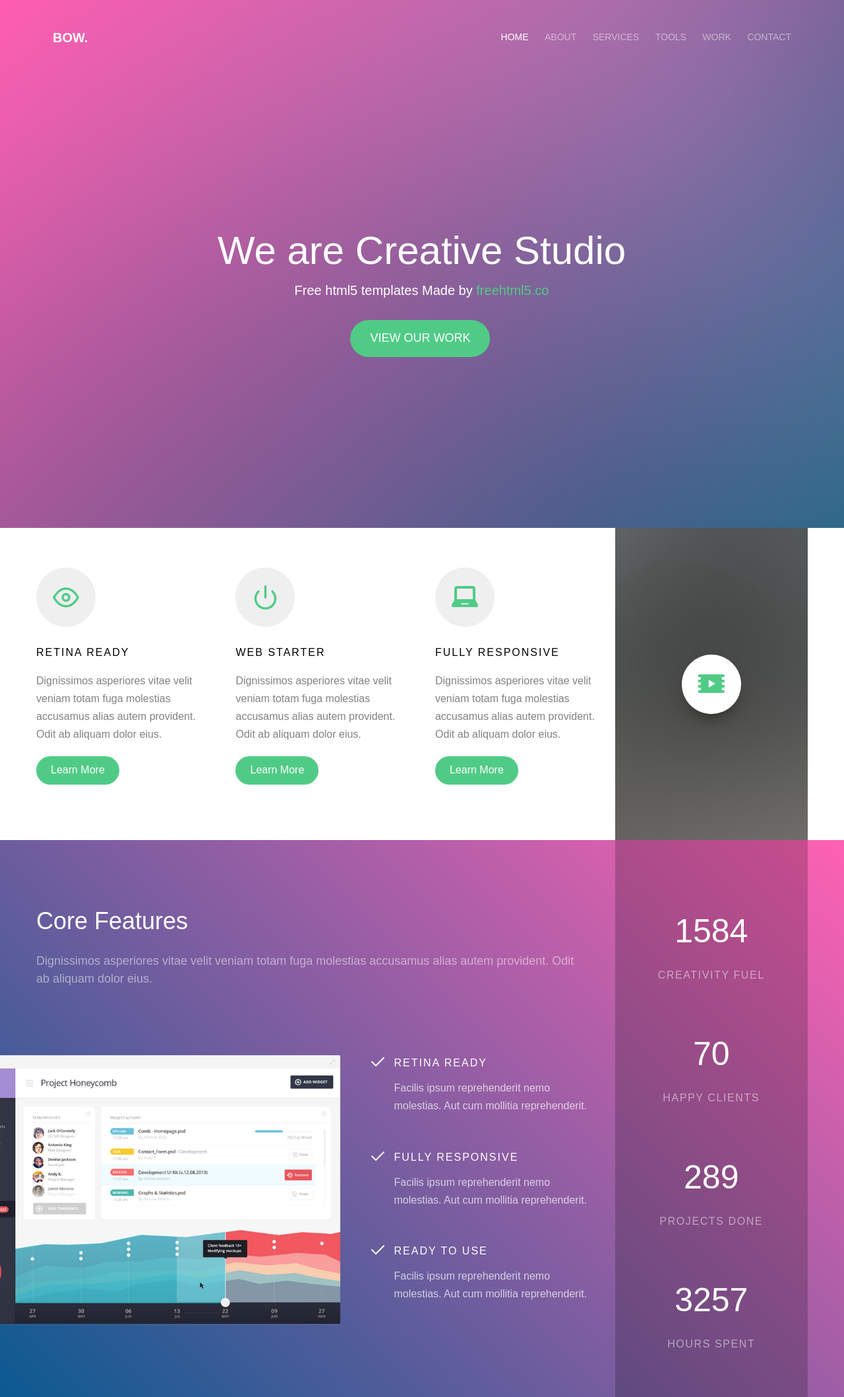
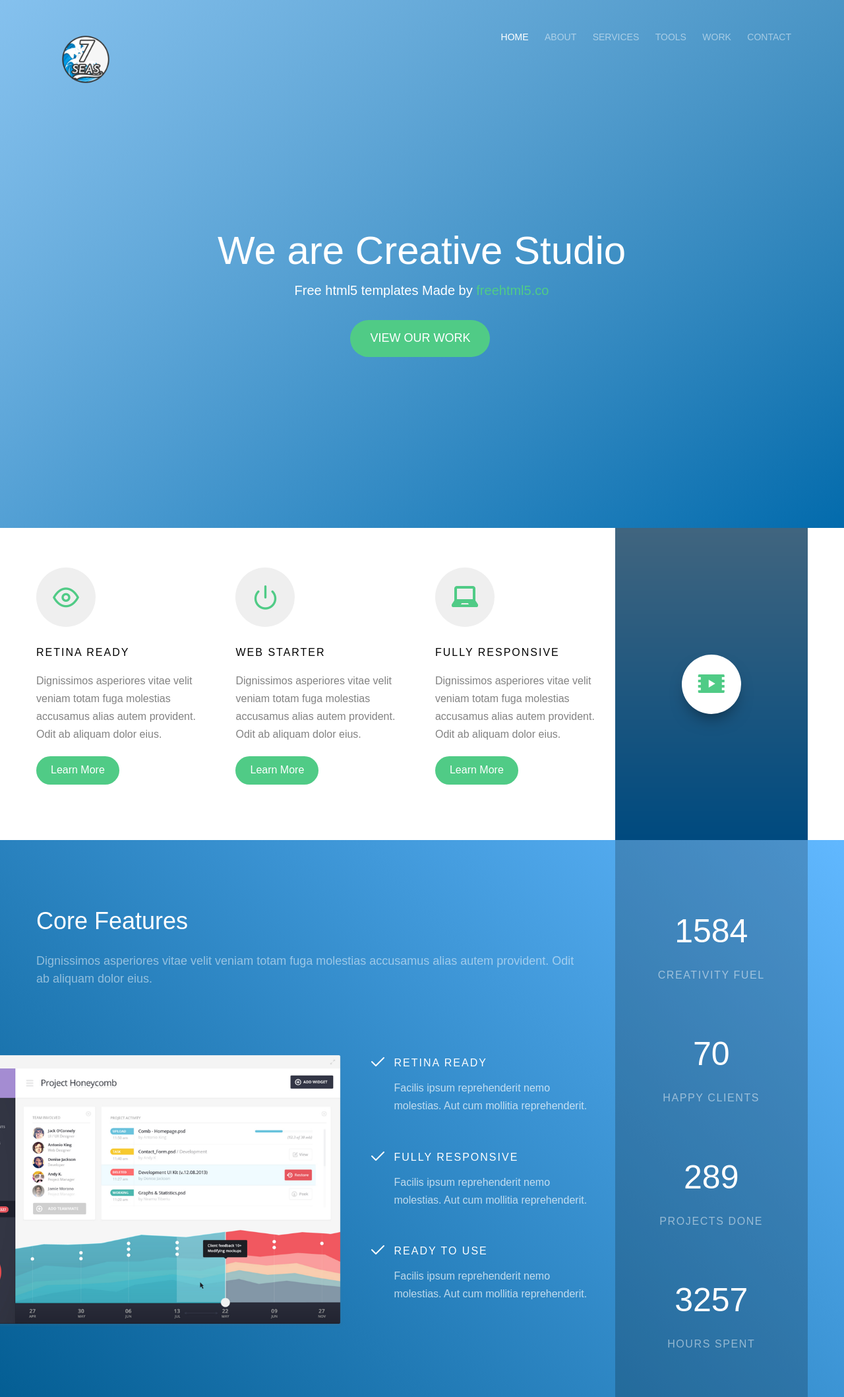
Before and after one commit to nicoperon/workshop-website, a plain HTML site: page index.html in a window 1280 px wide. Shown: the top 2117 px of the page at 66% size. Drawn offline with Linux system fonts and the light colour scheme; files whose address does not match are found by name.

Commit message:
css change

```diff
--- a/index.html
+++ b/index.html
@@ -67,7 +67,7 @@
 		<div class="container">
 			<div class="row">
 				<div class="col-xs-2">
-					<div id="fh5co-logo"><a href="index.html">Bow.</a></div>
+					<div id="fh5co-logo"><a href="index.html"><img src="images/SevenSeas500.png" alt="sevenseas logo" height="100" width="100"></a></div>
 				</div>
 				<div class="col-xs-10 text-right menu-1">
 					<ul>
@@ -100,7 +100,7 @@
 		</div>
 	</nav>
 
-	<header id="fh5co-header" class="fh5co-cover" role="banner" style="background-image:url(images/img_bg_1.jpg);">
+	<header id="fh5co-header" class="fh5co-cover" role="banner" style="background-image:url(images/image.png);">
 		<div class="overlay"></div>
 		<div class="container">
 			<div class="row">
@@ -160,7 +160,7 @@
 						</div>
 					</div>
 				</div>
-				<div class="col-forth fh5co-video fh5co-bg" style="background-image: url(images/image_1.jpg)">
+				<div class="col-forth fh5co-video fh5co-bg" style="background-image: url(images/image.png)">
 					<a href="https://vimeo.com/channels/staffpicks/93951774" class="popup-vimeo"><i class="icon-video2"></i></a>
 						<div class="overlay"></div>
 				</div>
--- a/sass/style.scss
+++ b/sass/style.scss
@@ -393,14 +393,14 @@ h1, h2, h3, h4, h5, h6, figure {
 		top: 0;
 		left: 0;
 		right: 0;
-		background: rgba(255,93,177,1);
-		background: -moz-linear-gradient(-45deg, rgba(255,93,177,1) 0%, rgba(0,87,137,0.7) 100%);
-		background: -webkit-gradient(left top, right bottom, color-stop(0%, rgba(255,93,177,1)), color-stop(100%, rgba(0,87,137,0.7)));
-		background: -webkit-linear-gradient(-45deg, rgba(255,93,177,1) 0%, rgba(0,87,137,0.7) 100%);
-		background: -o-linear-gradient(-45deg, rgba(255,93,177,1) 0%, rgba(0,87,137,0.7) 100%);
-		background: -ms-linear-gradient(-45deg, rgba(255,93,177,1) 0%, rgba(0,87,137,0.7) 100%);
-		background: linear-gradient(135deg, rgba(255,93,177,1) 0%, rgba(0,87,137,0.7) 100%);
-		filter: progid:DXImageTransform.Microsoft.gradient( startColorstr='#ff5db1', endColorstr='#005789', GradientType=1 );
+		background: rgba(0,90,143,1);
+		background: -moz-linear-gradient(-45deg, rgba(0,90,143,1) 0%, rgba(0,87,137,0.7) 100%);
+		background: -webkit-gradient(left top, right bottom, color-stop(0%, rgba(0,90,143,1)), color-stop(100%, rgba(0,87,137,0.7)));
+		background: -webkit-linear-gradient(-45deg, rgba(0,90,143,1) 0%, rgba(0,87,137,0.7) 100%);
+		background: -o-linear-gradient(-45deg, rgba(0,90,143,1) 0%, rgba(0,87,137,0.7) 100%);
+		background: -ms-linear-gradient(-45deg, rgba(0,90,143,1) 0%, rgba(0,87,137,0.7) 100%);
+		background: linear-gradient(135deg, rgba(0,90,143,1) 0%, rgba(0,87,137,0.7) 100%);
+		filter: progid:DXImageTransform.Microsoft.gradient( startColorstr='#5d83ff', endColorstr='#005789', GradientType=1 );
 	}
 	> .fh5co-container {
 		position: relative;
@@ -672,13 +672,13 @@ form {
 .fh5co-bg-section{
 	position: relative;
 	background: rgba(0,90,143,1);
-	background: -moz-linear-gradient(45deg, rgba(0,90,143,1) 0%, rgba(255,97,179,1) 100%);
-	background: -webkit-gradient(left bottom, right top, color-stop(0%, rgba(0,90,143,1)), color-stop(100%, rgba(255,97,179,1)));
-	background: -webkit-linear-gradient(45deg, rgba(0,90,143,1) 0%, rgba(255,97,179,1) 100%);
-	background: -o-linear-gradient(45deg, rgba(0,90,143,1) 0%, rgba(255,97,179,1) 100%);
-	background: -ms-linear-gradient(45deg, rgba(0,90,143,1) 0%, rgba(255,97,179,1) 100%);
-	background: linear-gradient(45deg, rgba(0,90,143,1) 0%, rgba(255,97,179,1) 100%);
-	filter: progid:DXImageTransform.Microsoft.gradient( startColorstr='#005a8f', endColorstr='#ff61b3', GradientType=1 );
+	background: -moz-linear-gradient(45deg, rgba(0,90,143,1) 0%, rgb(97, 192, 255) 100%);
+	background: -webkit-gradient(left bottom, right top, color-stop(0%, rgba(0,90,143,1)), color-stop(100%, rgba(0,90,143,1)));
+	background: -webkit-linear-gradient(45deg, rgba(0,90,143,1) 0%, rgba(0,90,143,1) 100%);
+	background: -o-linear-gradient(45deg, rgba(0,90,143,1) 0%, rgba(0,90,143,1) 100%);
+	background: -ms-linear-gradient(45deg, rgba(0,90,143,1) 0%, rgba(0,90,143,1) 100%);
+	background: linear-gradient(45deg, rgba(0,90,143,1) 0%, rgba(0,90,143,1) 100%);
+	filter: progid:DXImageTransform.Microsoft.gradient( startColorstr='#005a8f', endColorstr='#61b8ff', GradientType=1 );
 	.overlay {
 		position: absolute;
 		top: 0;
@@ -1086,14 +1086,14 @@ form {
 
 
 #fh5co-started {
-	background: rgba(255,97,179,1);
-background: -moz-linear-gradient(-45deg, rgba(255,97,179,1) 0%, rgba(0,90,143,1) 100%);
-background: -webkit-gradient(left top, right bottom, color-stop(0%, rgba(255,97,179,1)), color-stop(100%, rgba(0,90,143,1)));
-background: -webkit-linear-gradient(-45deg, rgba(255,97,179,1) 0%, rgba(0,90,143,1) 100%);
-background: -o-linear-gradient(-45deg, rgba(255,97,179,1) 0%, rgba(0,90,143,1) 100%);
-background: -ms-linear-gradient(-45deg, rgba(255,97,179,1) 0%, rgba(0,90,143,1) 100%);
-background: linear-gradient(135deg, rgba(255,97,179,1) 0%, rgba(0,90,143,1) 100%);
-filter: progid:DXImageTransform.Microsoft.gradient( startColorstr='#ff61b3', endColorstr='#005a8f', GradientType=1 );
+	background: rgba(0,90,143,1);
+background: -moz-linear-gradient(-45deg, rgba(0,90,143,1) 0%, rgba(0,90,143,1) 100%);
+background: -webkit-gradient(left top, right bottom, color-stop(0%, rgba(0,90,143,1)), color-stop(100%, rgba(0,90,143,1)));
+background: -webkit-linear-gradient(-45deg, rgba(0,90,143,1) 0%, rgba(0,90,143,1) 100%);
+background: -o-linear-gradient(-45deg, rgba(0,90,143,1) 0%, rgba(0,90,143,1) 100%);
+background: -ms-linear-gradient(-45deg, rgba(0,90,143,1) 0%, rgba(0,90,143,1) 100%);
+background: linear-gradient(135deg, rgba(0,90,143,1) 0%, rgba(0,90,143,1) 100%);
+filter: progid:DXImageTransform.Microsoft.gradient( startColorstr='#61b8ff', endColorstr='#005a8f', GradientType=1 );
 
 	.fh5co-heading {
 		h2 {
```
Also changed, not shown: css/style.css, images/image.png (added).
